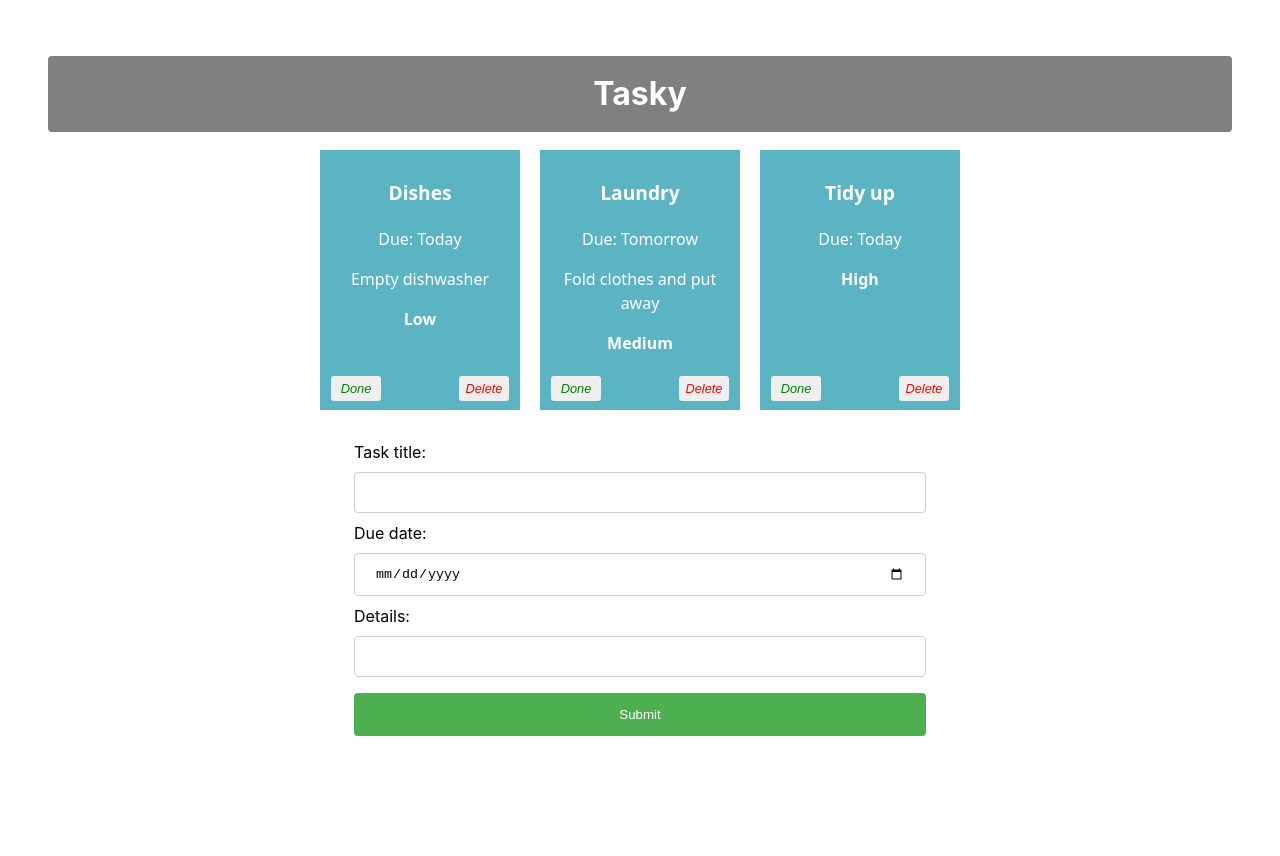
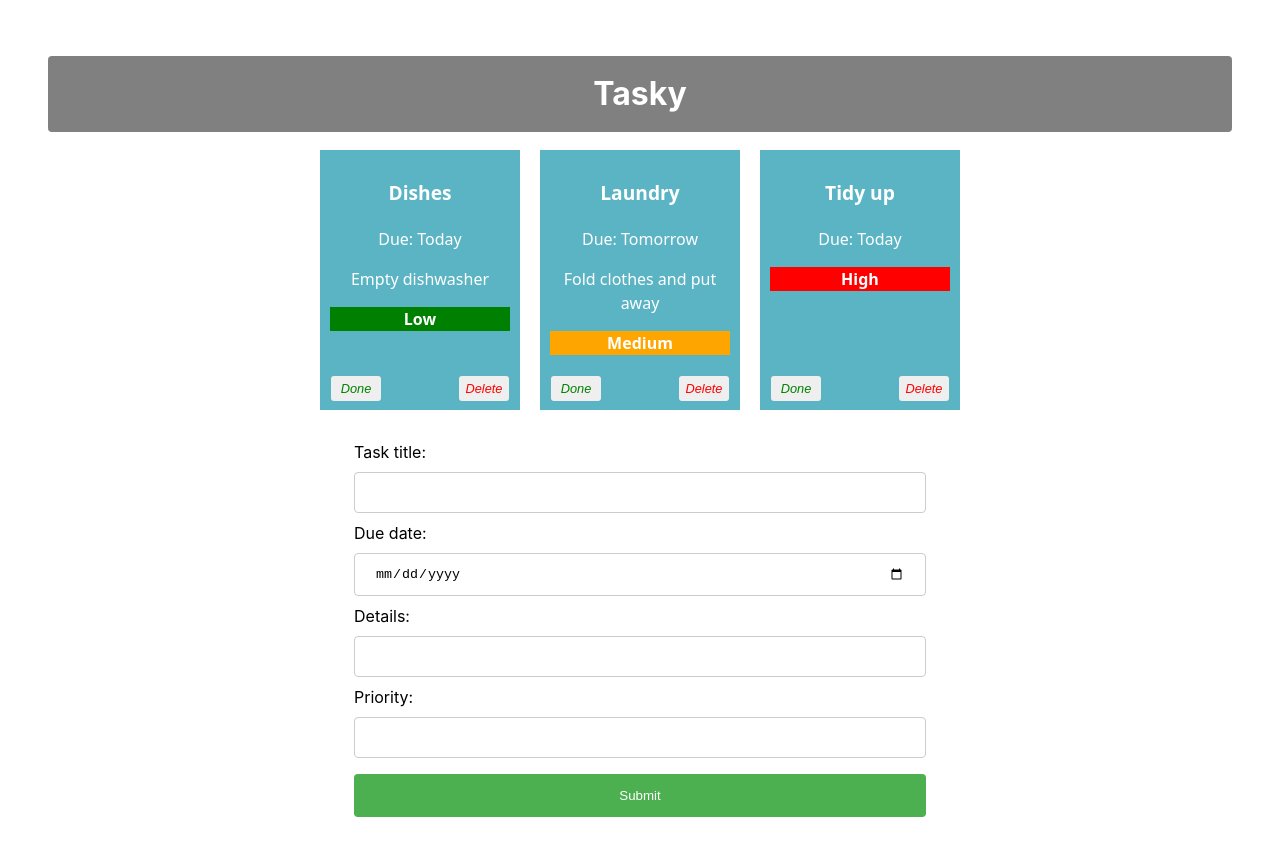
Before and after one commit to SylviaMartin1/react-basics-labs, a React (Vite) app in the folder webappdev2/: page / in a window 1280 px wide. Shown: the top 856 px of the page. Before the commit the page ends 812 px from the top, so only its background shows below. Built offline with nearby package versions, Linux system fonts and the light colour scheme.

Commit message:
Tasky Lab 2b - Exercises done

```diff
--- a/webappdev2/src/App.jsx
+++ b/webappdev2/src/App.jsx
@@ -21,7 +21,8 @@ function App() {
   const [formState, setFormState] = useState({
     title: "",
     description: "",
-    deadline: ""
+    deadline: "",
+    priority: ""
   });
 
   const formChangeHandler = (event) => {
@@ -36,6 +37,9 @@ function App() {
           break;
       case "deadline":
           form.deadline = event.target.value;
+          break;
+      case "priority":
+          form.priority = event.target.value;
           break;
       default:
           form = formState;
--- a/webappdev2/src/components/Form.jsx
+++ b/webappdev2/src/components/Form.jsx
@@ -19,6 +19,10 @@ const AddTaskForm = (props) => {
             Details:
             <input type="text" name="description" onChange={(event) => props.change(event)} />
         </label>
+        <label>
+            Priority:
+            <input type="text" name="priority" onChange={(event) => props.change(event)} />
+        </label>
         <input type="submit" value="Submit" />
         </form>
     </div>
--- a/webappdev2/src/components/Task.jsx
+++ b/webappdev2/src/components/Task.jsx
@@ -11,7 +11,7 @@ const Task = (props) => {
             <p className="title">{props.title}</p>
             <p>Due: {props.deadline}</p>
             <p>{props.description}</p>
-            <p><b>{props.priority}</b></p>
+            <p style={{backgroundColor: props.priority === 'High' ? 'red' : props.priority === 'Medium' ? 'orange' : 'green'}}><b>{props.priority}</b></p>
             <p>{props.children}</p>
             <button onClick={props.markDone} className='doneButton'>Done</button>
             <button className='deleteButton' onClick={props.deleteTask}>Delete</button>
```
